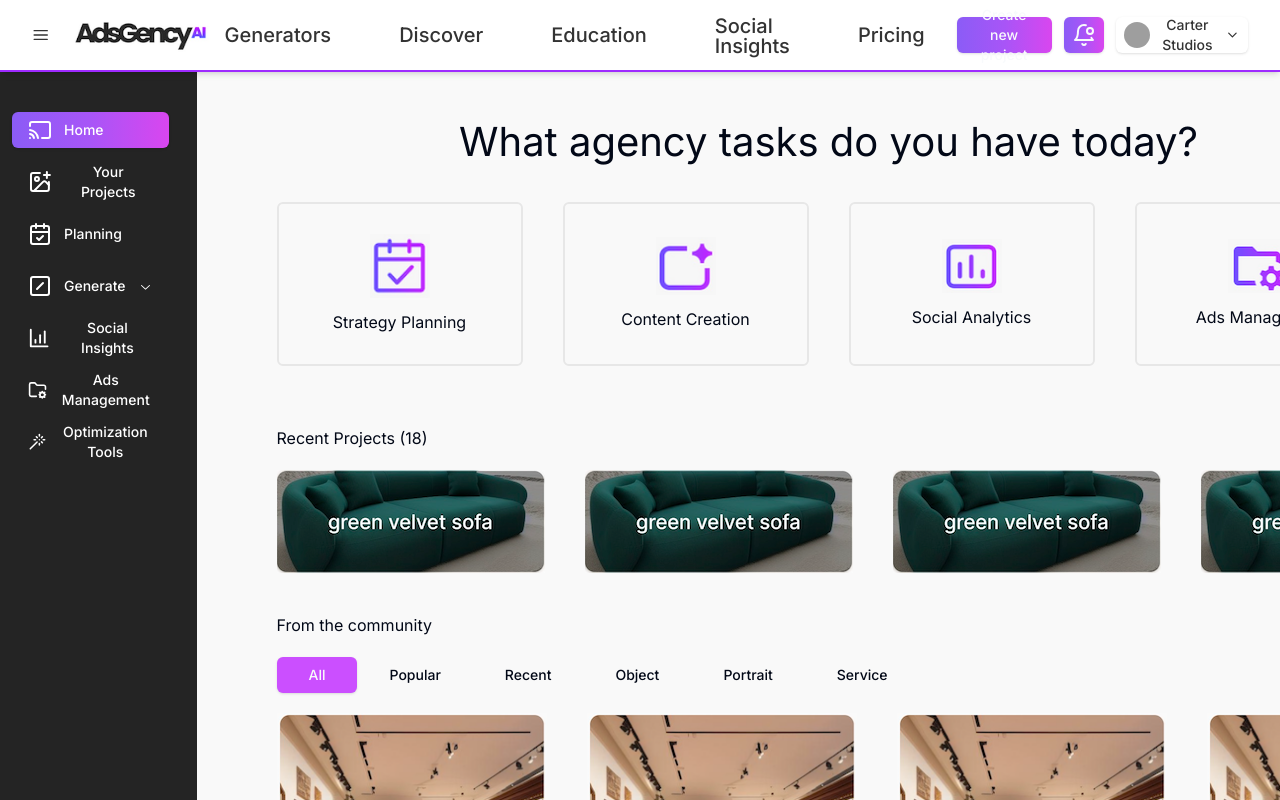
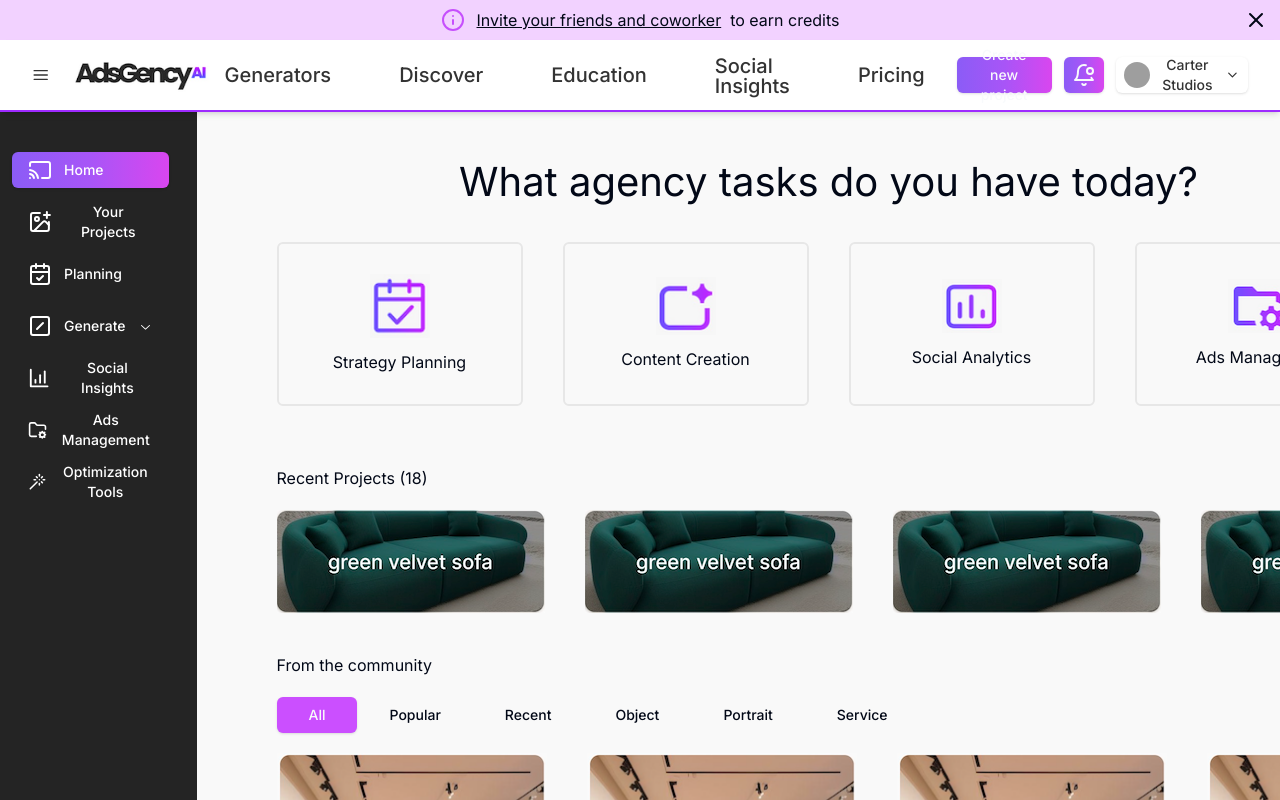
Before and after one commit to bqdcc/adsgency.ai-client, a Next.js app: page / in a window 1280 px wide. Shown: the top 800 px of the page. Built offline with nearby package versions, Linux system fonts and the light colour scheme; grey boxes are pictures that could not be loaded.

Commit message:
add top tip

```diff
--- a/app/layout.tsx
+++ b/app/layout.tsx
@@ -1,9 +1,11 @@
+
 import { siteConfig } from "@/config/site";
 import "./globals.css";
 import { Inter } from "next/font/google";
 import type { Metadata } from "next";
 import { SiteHeader } from "@/components/site-header";
 import SlideNav from "@/components/slide-nav";
+import TopTip from "@/components/top-tip";
 
 const inter = Inter({ subsets: ["latin"] });
 
@@ -25,6 +27,7 @@ export default function RootLayout({
     <html lang="en">
       <body className={inter.className}>
         <div className="relative flex min-h-screen flex-col">
+          <TopTip />
           <SiteHeader />
           <div className="flex flex-1 bg-[#F9F9F9]">
             <SlideNav />
--- a/app/page.tsx
+++ b/app/page.tsx
@@ -66,7 +66,7 @@ function TaskType() {
         {tasks.map((item) => (
           <div
             key={item.title}
-            className="flex h-[164px] w-[246px] flex-col items-center justify-center gap-3 rounded-md border-2 border-[#e7e7e7] transition-all hover:shadow-md"
+            className="flex h-[164px] w-[246px] cursor-pointer flex-col items-center justify-center gap-3 rounded-md border-2 border-[#e7e7e7] transition-all hover:shadow-md"
           >
             {item.icon}
             <span>{item.title}</span>
@@ -127,6 +127,7 @@ function FromTheCommunity() {
       <div className="mt-[20px]">
         {types.map((item) => (
           <Button
+            key={item.title}
             className={cn([
               "px-8",
               active === item.title ? "bg-[#cb4fff]" : "",
--- a/components/slide-nav.tsx
+++ b/components/slide-nav.tsx
@@ -20,7 +20,7 @@ export default function SlideNav() {
     <nav className="flex  w-[265px] flex-col bg-[#242424] pb-[30px] pl-[12px] pr-[28px] pt-[40px]">
       <Accordion type="single" collapsible className="w-full flex-1 space-y-4">
         {NavConfig.map((item) => (
-          <AccordionItem value={item.title} className="border-b-0">
+          <AccordionItem key={item.title} value={item.title} className="border-b-0">
             <AccordionTrigger
               className={cn([
                 buttonVariants({
@@ -43,6 +43,7 @@ export default function SlideNav() {
               <AccordionContent>
                 {item.children.map((chil) => (
                   <Button
+                    key={chil.title}
                     className={cn([
                       "mt-3 w-full justify-start gap-3 text-white",
                       pathname.startsWith(item.href)
--- /dev/null
+++ b/components/top-tip.tsx
@@ -0,0 +1,43 @@
+"use client";
+
+import { cn } from "@/lib/utils";
+import { Info, X } from "lucide-react";
+import Link from "next/link";
+import { useEffect, useState } from "react";
+import { useLocalStorage } from "react-use";
+
+export default function TopTip() {
+  const [isCloseTip, setCloseTip] = useLocalStorage("close-tip");
+  const [isShow, setShow] = useState(true);
+
+  useEffect(() => {
+    setShow(!isCloseTip);
+  }, [isCloseTip]);
+
+  return (
+    <div
+      className={cn([
+        "relative flex h-[40px] items-center justify-center bg-[#f2d2ff] text-center",
+        isShow ? "flex" : "hidden",
+      ])}
+    >
+      <Info color="#c64ffd" />
+      <Link
+        href="https://adsgency.ai/"
+        target="_blank"
+        className="ml-[12px] underline"
+      >
+        Invite your friends and coworker
+      </Link>
+      <span>&nbsp;&nbsp;to earn credits</span>
+      <button
+        className="absolute right-3 cursor-pointer"
+        onClick={() => {
+          setCloseTip(true);
+        }}
+      >
+        <X />
+      </button>
+    </div>
+  );
+}
```
